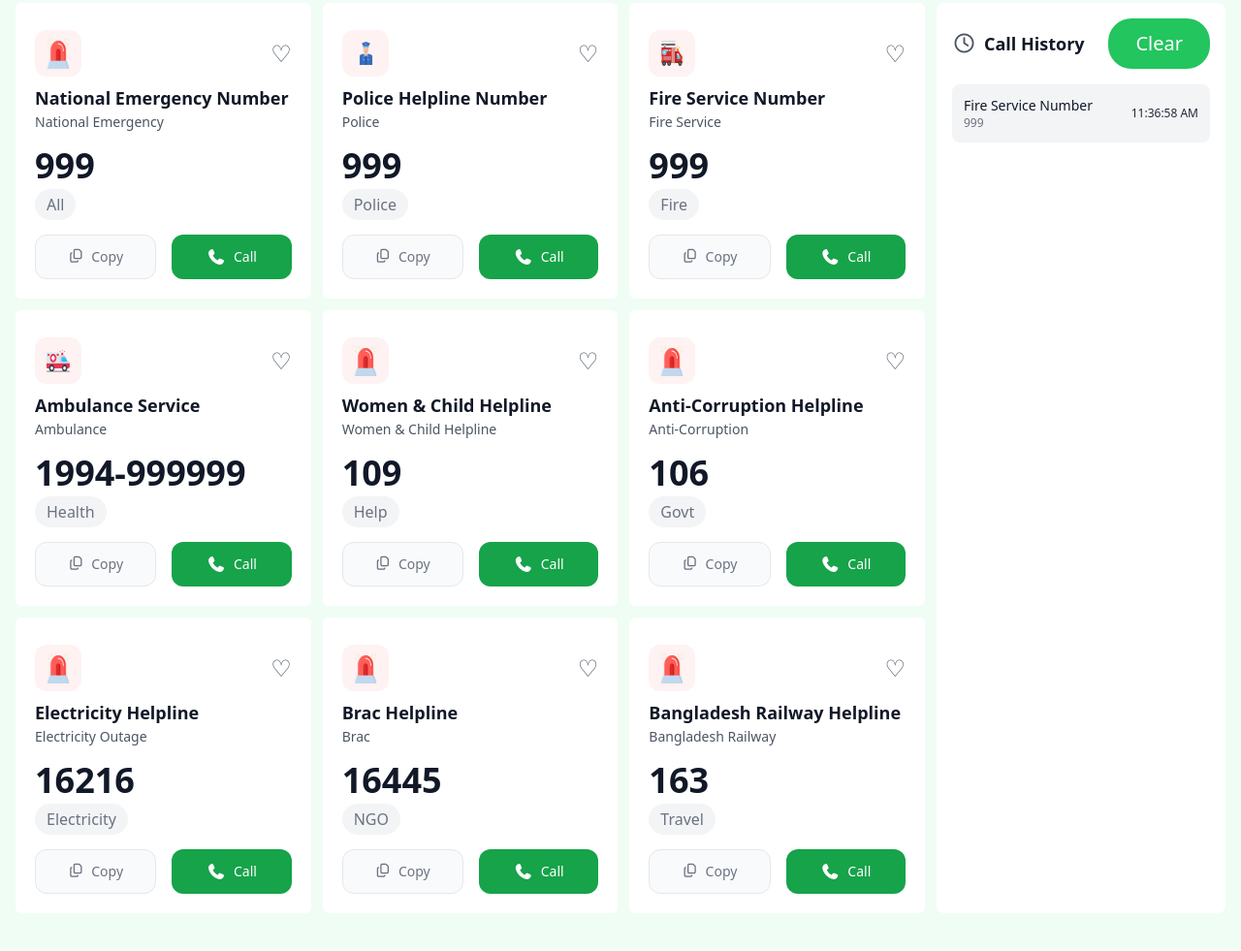
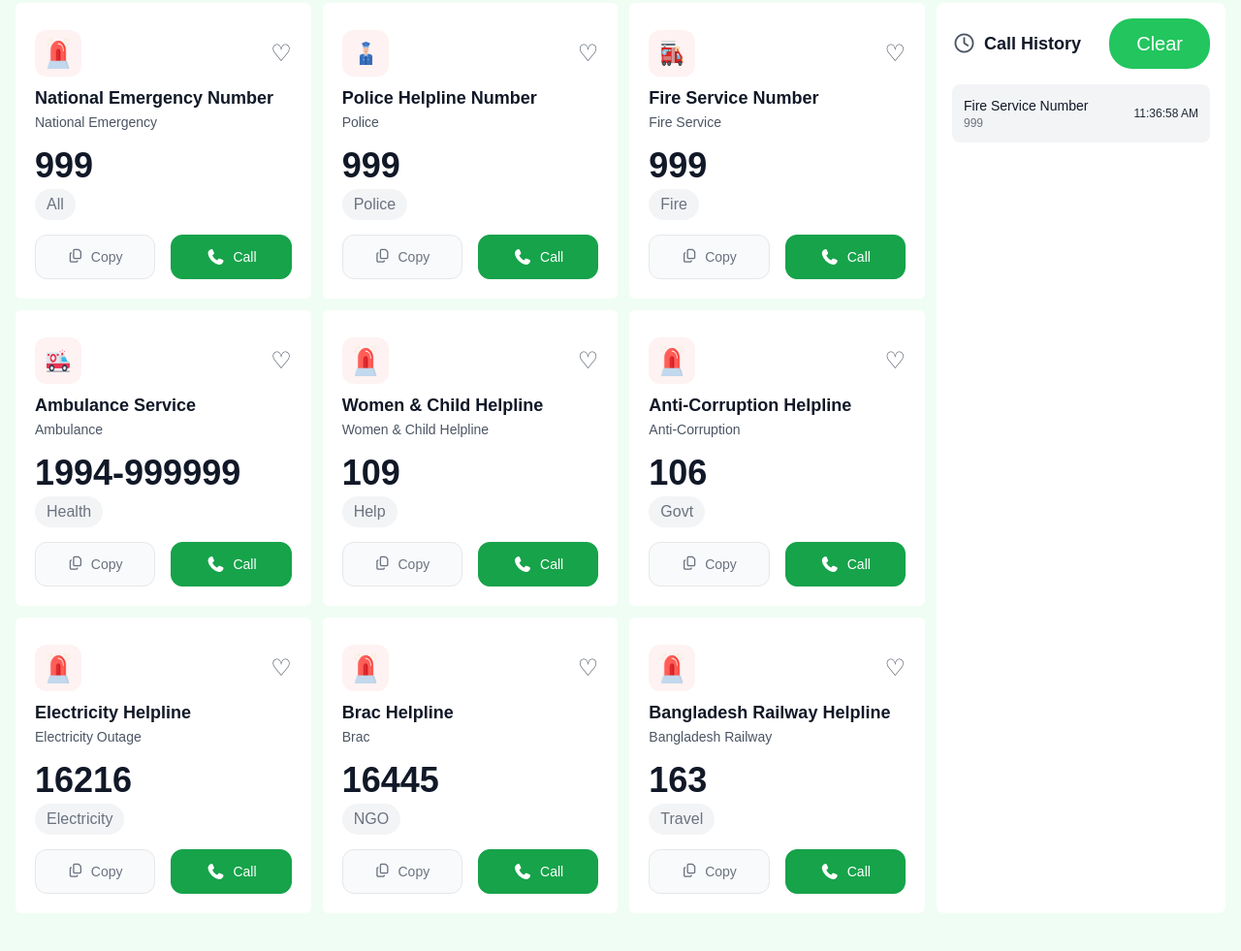
Before and after one commit to Saiful-104/Assignment-05, a plain HTML site: page index.html in a window 1280 px wide. Shown: the part 383-1364 px from the top of the page at 97% size. Drawn offline with nearby package versions, Linux system fonts and the light colour scheme; a web font is replaced by a local one.

Commit message:
css added

```diff
--- a/JS/script.js
+++ b/JS/script.js
@@ -1,24 +1,20 @@
-// ---- NAVBAR COUNTERS ----
+// ---- NAVBAR
 const heartCountEl = document.querySelector("header button:nth-child(1) div");
 const coinCountEl = document.querySelector("header button:nth-child(2) div");
 
 let hearts = parseInt(heartCountEl.textContent.trim()) || 0;
 let coins = parseInt(coinCountEl.textContent.trim()) || 0;
 
-// ---- CALL HISTORY ----
+// ---- CALL HISTORY
 const callHistoryContainer = document.querySelector(".sidebar .flex.flex-col.gap-4");
 const clearHistoryBtn = document.querySelector(".sidebar button");
 
-// Clear history initially
-//if (callHistoryContainer) callHistoryContainer.innerHTML = "";
 
-// Utility: get current time in hh:mm:ss AM/PM
 function getCurrentTime() {
   const now = new Date();
   return now.toLocaleTimeString("en-US", { hour12: true });
 }
 
-// ---- CALL BUTTON FUNCTIONALITY ----
 const callButtons = document.querySelectorAll(".card button.bg-green-600");
 
 callButtons.forEach(button => {
@@ -28,21 +24,22 @@ callButtons.forEach(button => {
       return;
     }
 
-    // deduct 20 coins
+    // deduct 20
     coins -= 20;
     if (coinCountEl) coinCountEl.textContent = coins;
 
-    // find card info
+    // find card
     const card = button.closest(".card");
     const numberElement = card.querySelector(".data-value");
     const titleElement = card.querySelector(".text-lg");
-    const number = numberElement ? numberElement.textContent.trim() : "Unknown";
-    const title = titleElement ? titleElement.textContent.trim() : "Unknown Service";
+   const number = numberElement.textContent.trim();
+const title = titleElement.textContent.trim();
+
 
     // alert popup
     alert(`📞 Calling ${title} ${number}...`);
 
-    // add call history entry
+    // add call
     if (callHistoryContainer) {
       const entry = document.createElement("div");
       entry.className = "flex justify-between items-center p-3 bg-gray-100 w-full rounded-lg";
@@ -58,7 +55,7 @@ callButtons.forEach(button => {
   });
 });
 
-// ---- COPY BUTTON FUNCTIONALITY ----
+//COPY BUTTON
 const copyButtons = document.querySelectorAll('.copy-btn');
 
 for (const button of copyButtons) {
@@ -71,22 +68,19 @@ for (const button of copyButtons) {
   });
 }
 
-// ---- HEART / LIKE FUNCTIONALITY ----
+// -HEART
 const heartIcons = document.querySelectorAll(".card span.cursor-pointer");
 
 heartIcons.forEach(icon => {
   icon.addEventListener("click", () => {
     if (icon.textContent.trim() === "♡") {
       hearts += 1;
-      if (heartCountEl) heartCountEl.textContent = hearts;
-    } else {
-      hearts -= 1;
-      if (heartCountEl) heartCountEl.textContent = hearts;
+     if (heartCountEl) heartCountEl.textContent = hearts;
     }
   });
 });
 
-// ---- CLEAR HISTORY BUTTON ----
+//CLEAR HISTORY BUTTON
 if (clearHistoryBtn) {
   clearHistoryBtn.addEventListener("click", () => {
     if (callHistoryContainer) callHistoryContainer.innerHTML = "";
--- /dev/null
+++ b/css/style.css
@@ -0,0 +1,5 @@
+
+body {
+  font-family: "Hind Madurai", sans-serif;
+  font-weight: 400;
+}
--- a/index.html
+++ b/index.html
@@ -4,7 +4,8 @@
     <meta charset="UTF-8">
     <meta name="viewport" content="width=device-width, initial-scale=1.0">
     <title>Assingnment 05</title>
-
+     <link href="https://fonts.googleapis.com/css2?family=Hind+Madurai:wght@400&display=swap" rel="stylesheet">
+     <link rel="stylesheet" href="css/style.css">
     <link rel="stylesheet" href="https://cdnjs.cloudflare.com/ajax/libs/font-awesome/7.0.0/css/all.min.css">
 
       <script src="https://cdn.tailwindcss.com"></script>
@@ -77,9 +78,14 @@
                       <button class=" border border-[1px] border-solid border-gay-600 copy-btn flex-1 bg-gray-50 text-gray-900 font-medium py-3 px-4 rounded-xl flex items-center justify-center gap-2 text-sm">
                          <i class="fa-regular fa-copy h-4 w-4 text-gray-500"></i>  <p class="text-gray-500">Copy</p>
                       </button>
-                      <button class="flex-1 bg-green-600 text-white font-medium py-3 px-4 rounded-xl flex items-center justify-center gap-2 text-sm">
-                        <i class="fa-solid fa-phone text-[16px]"></i> <p class="text-sm">Call</p>
+
+                  <button class="flex-1 bg-green-600 text-white font-medium py-3 px-4 rounded-xl flex items-center justify-center gap-2 text-sm
+               active:bg-white active:text-green-600 border border-green-600">
+  <i class="fa-solid fa-phone text-[16px]"></i>
+  <p class="text-sm">Call</p>
 </button>
+
+
                   </div>
               </div>
 
@@ -102,9 +108,12 @@
                       <button class=" border border-[1px] border-solid border-gay-600 copy-btn flex-1 bg-gray-50 text-gray-900 font-medium py-3 px-4 rounded-xl flex items-center justify-center gap-2 text-sm">
                          <i class=" fa-regular fa-copy h-4 w-4 text-gray-500"></i>  <p class="text-gray-500">Copy</p>
                       </button>
-                      <button class="flex-1 bg-green-600 text-white font-medium py-3 px-4 rounded-xl flex items-center justify-center gap-2 text-sm">
-                        <i class="fa-solid fa-phone text-[16px]"></i> <p class="text-sm">Call</p>
+                    <button class="flex-1 bg-green-600 text-white font-medium py-3 px-4 rounded-xl flex items-center justify-center gap-2 text-sm
+               active:bg-white active:text-green-600 border border-green-600">
+  <i class="fa-solid fa-phone text-[16px]"></i>
+  <p class="text-sm">Call</p>
 </button>
+
                   </div>
               </div>
 
@@ -127,9 +136,12 @@
                       <button class=" border border-[1px] border-solid border-gay-600 copy-btn flex-1 bg-gray-50 text-gray-900 font-medium py-3 px-4 rounded-xl flex items-center justify-center gap-2 text-sm">
                          <i class=" fa-regular fa-copy h-4 w-4 text-gray-500"></i>  <p class="text-gray-500">Copy</p>
                       </button>
-                      <button class="flex-1 bg-green-600 text-white font-medium py-3 px-4 rounded-xl flex items-center justify-center gap-2 text-sm">
-                        <i class="fa-solid fa-phone text-[16px]"></i> <p class="text-sm">Call</p>
+                    <button class="flex-1 bg-green-600 text-white font-medium py-3 px-4 rounded-xl flex items-center justify-center gap-2 text-sm
+               active:bg-white active:text-green-600 border border-green-600">
+  <i class="fa-solid fa-phone text-[16px]"></i>
+  <p class="text-sm">Call</p>
 </button>
+
                   </div>
               </div>
                 <div class="card p-[20px] bg-white rounded-md w-full sm:w-auto">
@@ -151,9 +163,12 @@
                       <button class=" border border-[1px] border-solid border-gay-600 copy-btn flex-1 bg-gray-50 text-gray-900 font-medium py-3 px-4 rounded-xl flex items-center justify-center gap-2 text-sm">
                          <i class=" fa-regular fa-copy h-4 w-4 text-gray-500"></i>  <p class="text-gray-500">Copy</p>
                       </button>
-                      <button class="flex-1 bg-green-600 text-white font-medium py-3 px-4 rounded-xl flex items-center justify-center gap-2 text-sm">
-                        <i class="fa-solid fa-phone text-[16px]"></i> <p class="text-sm">Call</p>
+                     <button class="flex-1 bg-green-600 text-white font-medium py-3 px-4 rounded-xl flex items-center justify-center gap-2 text-sm
+               active:bg-white active:text-green-600 border border-green-600">
+  <i class="fa-solid fa-phone text-[16px]"></i>
+  <p class="text-sm">Call</p>
 </button>
+
                   </div>
               </div>
                 <div class="card p-[20px] bg-white rounded-md w-full sm:w-auto">
@@ -175,9 +190,12 @@
                       <button class=" border border-[1px] border-solid border-gay-600 copy-btn flex-1 bg-gray-50 text-gray-900 font-medium py-3 px-4 rounded-xl flex items-center justify-center gap-2 text-sm">
                          <i class=" fa-regular fa-copy h-4 w-4 text-gray-500"></i>  <p class="text-gray-500">Copy</p>
                       </button>
-                      <button class="flex-1 bg-green-600 text-white font-medium py-3 px-4 rounded-xl flex items-center justify-center gap-2 text-sm">
-                        <i class="fa-solid fa-phone text-[16px]"></i> <p class="text-sm">Call</p>
+                      <button class="flex-1 bg-green-600 text-white font-medium py-3 px-4 rounded-xl flex items-center justify-center gap-2 text-sm
+               active:bg-white active:text-green-600 border border-green-600">
+  <i class="fa-solid fa-phone text-[16px]"></i>
+  <p class="text-sm">Call</p>
 </button>
+
                   </div>
               </div>
                 <div class="card p-[20px] bg-white rounded-md w-full sm:w-auto">
@@ -199,9 +217,12 @@
                       <button class=" border border-[1px] border-solid border-gay-600 copy-btn flex-1 bg-gray-50 text-gray-900 font-medium py-3 px-4 rounded-xl flex items-center justify-center gap-2 text-sm">
                          <i class=" fa-regular fa-copy h-4 w-4 text-gray-500"></i>  <p class="text-gray-500">Copy</p>
                       </button>
-                      <button class="flex-1 bg-green-600 text-white font-medium py-3 px-4 rounded-xl flex items-center justify-center gap-2 text-sm">
-                        <i class="fa-solid fa-phone text-[16px]"></i> <p class="text-sm">Call</p>
+                    <button class="flex-1 bg-green-600 text-white font-medium py-3 px-4 rounded-xl flex items-center justify-center gap-2 text-sm
+               active:bg-white active:text-green-600 border border-green-600">
+  <i class="fa-solid fa-phone text-[16px]"></i>
+  <p class="text-sm">Call</p>
 </button>
+
                   </div>
               </div>
                 <div class="card p-[20px] bg-white rounded-md w-full sm:w-auto">
@@ -223,9 +244,12 @@
                       <button class=" border border-[1px] border-solid border-gay-600 copy-btn flex-1 bg-gray-50 text-gray-900 font-medium py-3 px-4 rounded-xl flex items-center justify-center gap-2 text-sm">
                          <i class=" fa-regular fa-copy h-4 w-4 text-gray-500"></i>  <p class="text-gray-500">Copy</p>
                       </button>
-                      <button class="flex-1 bg-green-600 text-white font-medium py-3 px-4 rounded-xl flex items-center justify-center gap-2 text-sm">
-                        <i class="fa-solid fa-phone text-[16px]"></i> <p class="text-sm">Call</p>
+                       <button class="flex-1 bg-green-600 text-white font-medium py-3 px-4 rounded-xl flex items-center justify-center gap-2 text-sm
+               active:bg-white active:text-green-600 border border-green-600">
+  <i class="fa-solid fa-phone text-[16px]"></i>
+  <p class="text-sm">Call</p>
 </button>
+
                   </div>
               </div>
                <div class="card p-[20px] bg-white rounded-md w-full sm:w-auto">
@@ -247,9 +271,12 @@
                       <button class=" border border-[1px] border-solid border-gay-600 copy-btn flex-1 bg-gray-50 text-gray-900 font-medium py-3 px-4 rounded-xl flex items-center justify-center gap-2 text-sm">
                          <i class=" fa-regular fa-copy h-4 w-4 text-gray-500"></i>  <p class="text-gray-500">Copy</p>
                       </button>
-                      <button class="flex-1 bg-green-600 text-white font-medium py-3 px-4 rounded-xl flex items-center justify-center gap-2 text-sm">
-                        <i class="fa-solid fa-phone text-[16px]"></i> <p class="text-sm">Call</p>
+                    <button class="flex-1 bg-green-600 text-white font-medium py-3 px-4 rounded-xl flex items-center justify-center gap-2 text-sm
+               active:bg-white active:text-green-600 border border-green-600">
+  <i class="fa-solid fa-phone text-[16px]"></i>
+  <p class="text-sm">Call</p>
 </button>
+
                   </div>
               </div>
                <div class="card p-[20px] bg-white rounded-md w-full sm:w-auto">
@@ -271,9 +298,12 @@
                       <button class=" border border-[1px] border-solid border-gay-600 copy-btn flex-1 bg-gray-50 text-gray-900 font-medium py-3 px-4 rounded-xl flex items-center justify-center gap-2 text-sm">
                          <i class=" fa-regular fa-copy h-4 w-4 text-gray-500"></i>  <p class="text-gray-500">Copy</p>
                       </button>
-                      <button class="flex-1 bg-green-600 text-white font-medium py-3 px-4 rounded-xl flex items-center justify-center gap-2 text-sm">
-                        <i class="fa-solid fa-phone text-[16px]"></i> <p class="text-sm">Call</p>
+                        <button class="flex-1 bg-green-600 text-white font-medium py-3 px-4 rounded-xl flex items-center justify-center gap-2 text-sm
+               active:bg-white active:text-green-600 border border-green-600">
+  <i class="fa-solid fa-phone text-[16px]"></i>
+  <p class="text-sm">Call</p>
 </button>
+
                   </div>
               </div>
 
```
Lines whose indentation alone changed are shown as unchanged.
